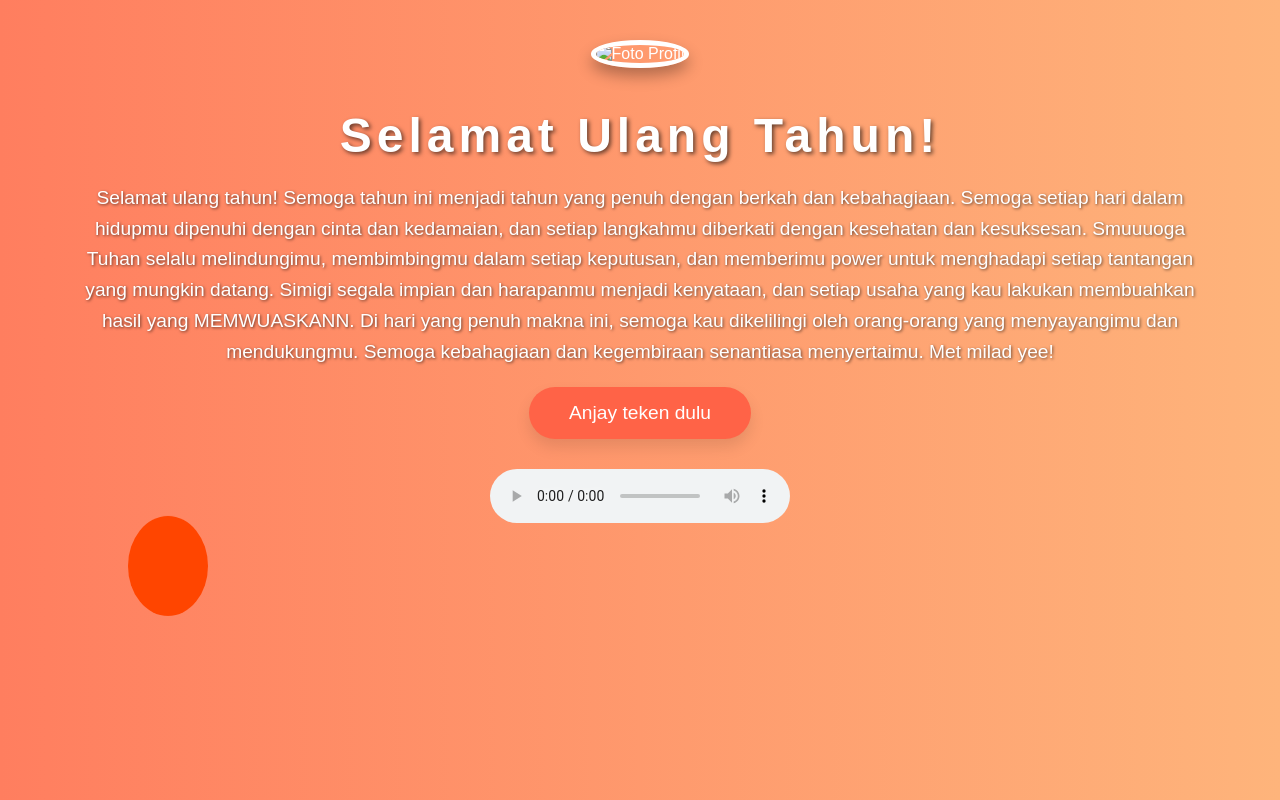
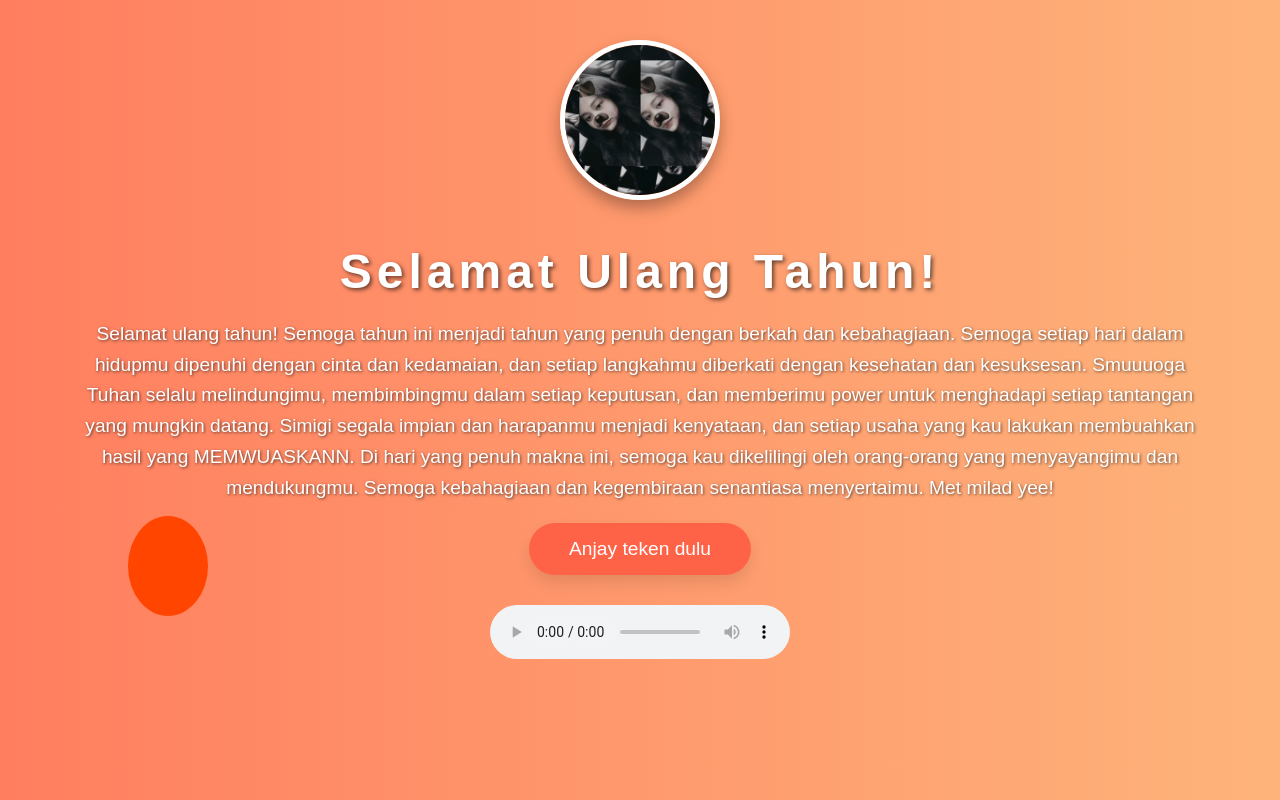
Before and after one commit to fahmiuser/med-ultah-you, a plain HTML site: page index.html in a window 1280 px wide. Drawn offline with Linux system fonts and the light colour scheme.

Commit message:
index.html

```diff
--- a/index.html
+++ b/index.html
@@ -171,7 +171,7 @@
     </div>
 
     <div class="container">
-        <img src="/storage/emulated/0/CODING/4nh.jpg" alt="Foto Profil" class="profile-pic">
+        <img src="4nh.jpg" alt="Foto Profil" class="profile-pic">
         <h1>Selamat Ulang Tahun!</h1>
         <p>Selamat ulang tahun! Semoga tahun ini menjadi tahun yang penuh dengan berkah dan kebahagiaan. Semoga setiap hari dalam hidupmu dipenuhi dengan cinta dan kedamaian, dan setiap langkahmu diberkati dengan kesehatan dan kesuksesan.
 
```
